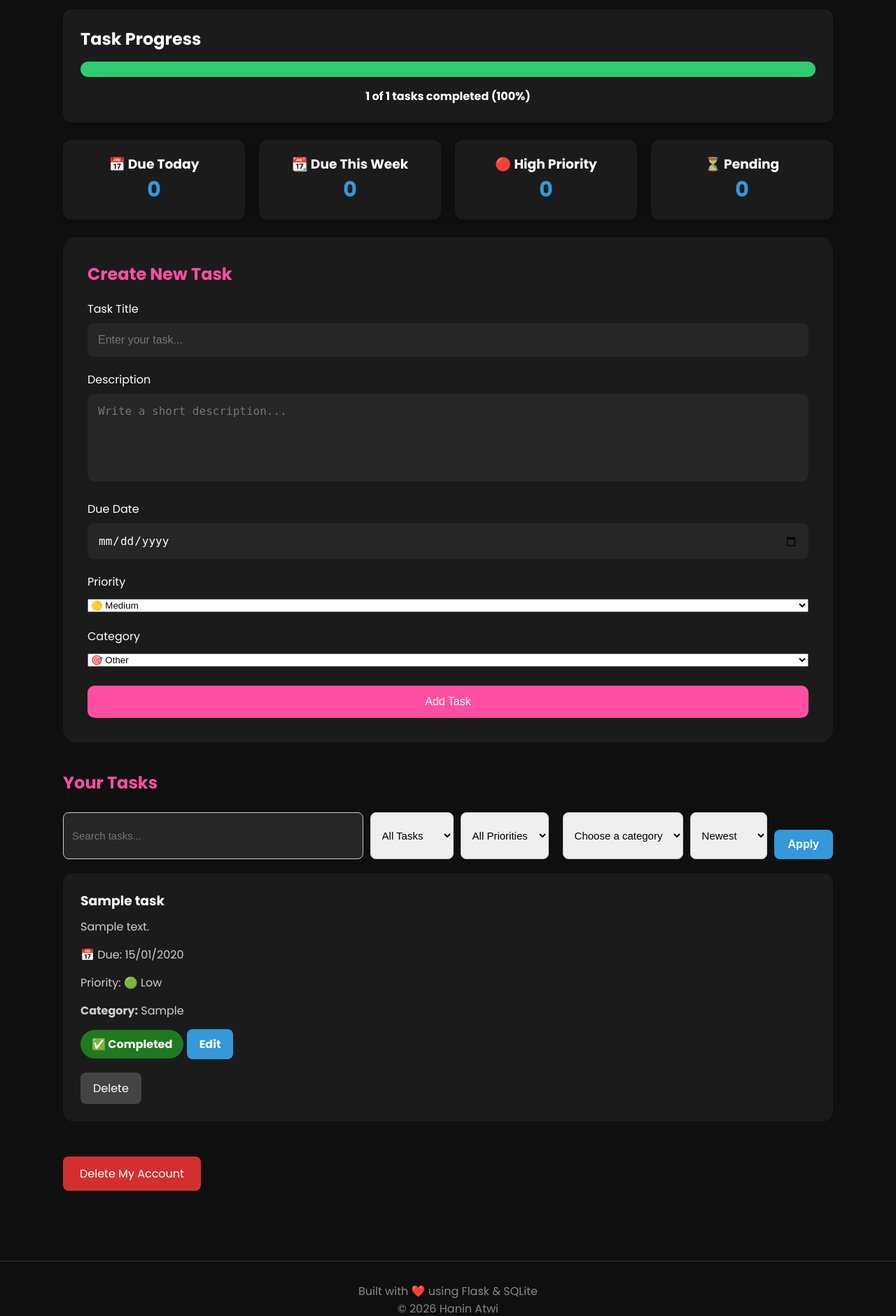
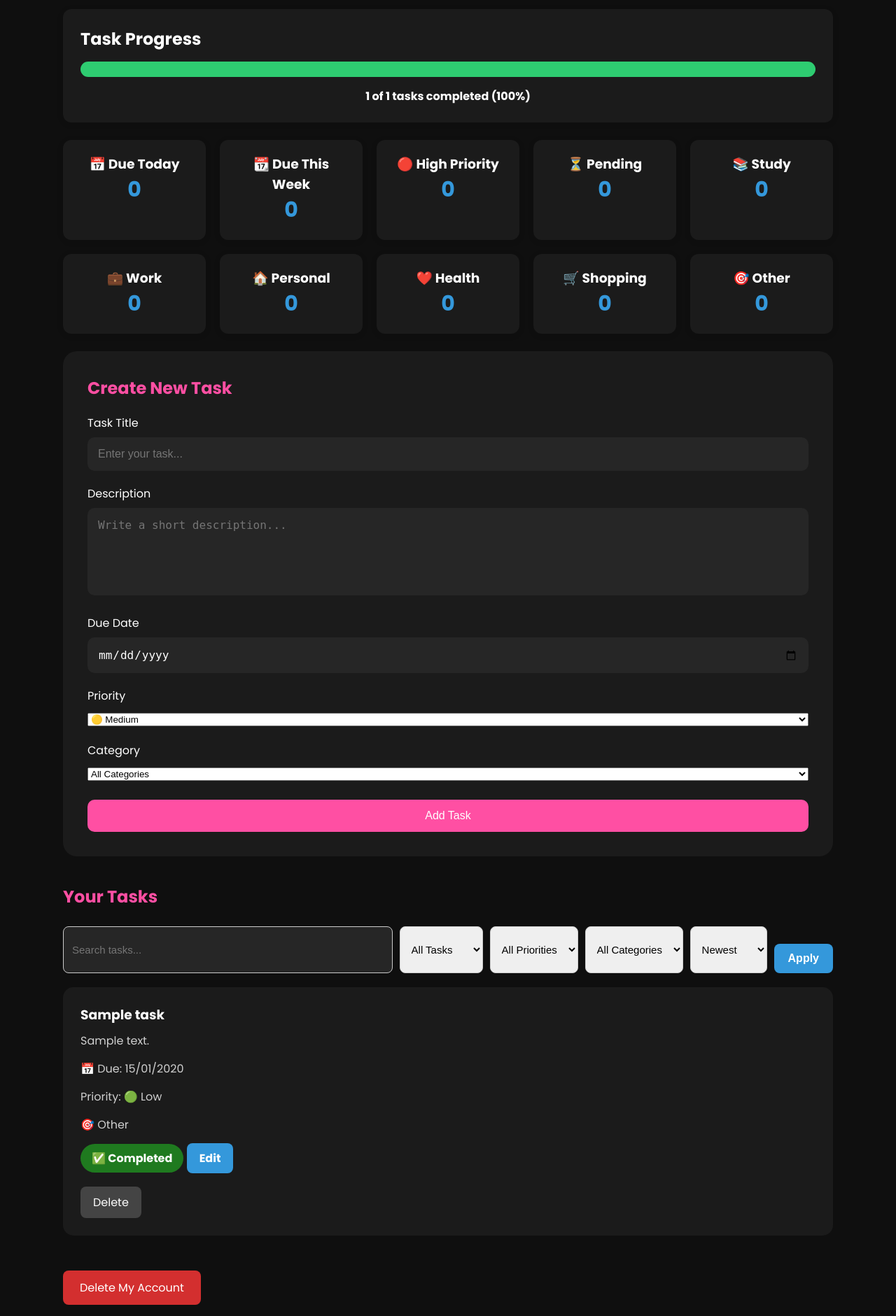
Before and after one commit to haninatwi0/TaskFlow, a Flask app: page /dashboard in a window 1280 px wide. Shown: the part 462-2343 px from the top of the page at 70% size. Run offline with Flask 3, Linux system fonts and the light colour scheme; the visitor is signed in with stand-in values (Sample User, id 1); tables that the repository leaves empty hold one stand-in row (values such as "Sample post").

Commit message:
Complete task categories feature

```diff
--- a/app.py
+++ b/app.py
@@ -82,6 +82,7 @@ def dashboard():
     search = request.args.get("search", "").strip()
     status = request.args.get("status", "all")
     priority = request.args.get("priority", "all")
+    category = request.args.get("category", "all")
     sort = request.args.get("sort", "newest")
 
     tasks = Task.query.filter_by(user_id=user.id)
@@ -100,6 +101,9 @@ def dashboard():
 
     if priority != "all":
         tasks = tasks.filter_by(priority=priority)
+
+    if category != "all":
+        tasks = tasks.filter_by(category=category)
 
     if sort == "newest":
         tasks = tasks.order_by(Task.created_at.desc())
@@ -133,6 +137,13 @@ def dashboard():
         if task.priority == "High"
     )
 
+    study_tasks = sum(1 for task in tasks if task.category == "Study")
+    work_tasks = sum(1 for task in tasks if task.category == "Work")
+    personal_tasks = sum(1 for task in tasks if task.category == "Personal")
+    health_tasks = sum(1 for task in tasks if task.category == "Health")
+    shopping_tasks = sum(1 for task in tasks if task.category == "Shopping")
+    other_tasks = sum(1 for task in tasks if task.category == "Other")
+
     pending_tasks = sum(
         1 for task in tasks
         if not task.completed
@@ -154,6 +165,13 @@ def dashboard():
         search=search,
         status=status,
         priority=priority,
+        category=category,
+        study_tasks=study_tasks,
+        work_tasks=work_tasks,
+        personal_tasks=personal_tasks,
+        health_tasks=health_tasks,
+        shopping_tasks=shopping_tasks,
+        other_tasks=other_tasks,
         sort=sort,
         total_tasks=total_tasks,
         completed_tasks=completed_tasks,
--- a/templates/dashboard.html
+++ b/templates/dashboard.html
@@ -98,6 +98,38 @@ Dashboard
 
     </div>
 
+    <div class="summary-card">
+        <h3>📚 Study</h3>
+        <p>{{ study_tasks }}</p>
+    </div>
+
+    <div class="summary-card">
+        <h3>💼 Work</h3>
+        <p>{{ work_tasks }}</p>
+    </div>
+
+    <div class="summary-card">
+        <h3>🏠 Personal</h3>
+        <p>{{ personal_tasks }}</p>
+    </div>
+
+
+    <div class="summary-card">
+        <h3>❤️ Health</h3>
+        <p>{{ health_tasks }}</p>
+    </div>
+
+    <div class="summary-card">
+        <h3>🛒 Shopping</h3>
+        <p>{{ shopping_tasks }}</p>
+    </div>
+
+    <div class="summary-card">
+        <h3>🎯 Other</h3>
+        <p>{{ other_tasks }}</p>
+    </div>
+
+
 </div>
 
 <!-- Create Task -->
@@ -161,38 +193,42 @@ Dashboard
 
         </select>
 
-        <label for="category">
-            Category
-        </label>
+        <label for="category-filter">Category</label>
 
-        <select
-            name="category"
-            id="category"
-            required>
+<select name="category" id="category-filter">
 
-            <option value="">Choose a category</option>
+    <option value="all"
+        {% if category=="all" %}selected{% endif %}>
+        All Categories
+    </option>
 
-            <option value="Study">
+    <option value="Study"
+        {% if category=="Study" %}selected{% endif %}>
         📚 Study
     </option>
 
-            <option value="Work">
+    <option value="Work"
+        {% if category=="Work" %}selected{% endif %}>
         💼 Work
     </option>
 
-            <option value="Personal">
+    <option value="Personal"
+        {% if category=="Personal" %}selected{% endif %}>
         🏠 Personal
     </option>
 
-            <option value="Health">
+    <option value="Health"
+        {% if category=="Health" %}selected{% endif %}>
         ❤️ Health
     </option>
 
-            <option value="Shopping">
+    <option value="Shopping"
+        {% if category=="Shopping" %}selected{% endif %}>
         🛒 Shopping
     </option>
 
-            <option value="Other" selected>
+    <option value="Other"
+        {% if category=="Other" %}selected{% endif %}>
         🎯 Other
     </option>
 
@@ -264,27 +300,42 @@ Dashboard
 
     </select>
 
+<select name="category" id="category-filter">
 
-    <label for="category"></label>
+    <option value="all"
+        {% if category=="all" %}selected{% endif %}>
+        All Categories
+    </option>
 
-    <select
-        name="category"
-        id="category"
-        required>
+    <option value="Study"
+        {% if category=="Study" %}selected{% endif %}>
+        📚 Study
+    </option>
 
-        <option value="">Choose a category</option>
+    <option value="Work"
+        {% if category=="Work" %}selected{% endif %}>
+        💼 Work
+    </option>
 
-        <option value="Study">📚 Study</option>
+    <option value="Personal"
+        {% if category=="Personal" %}selected{% endif %}>
+        🏠 Personal
+    </option>
 
-        <option value="Work">💼 Work</option>
+    <option value="Health"
+        {% if category=="Health" %}selected{% endif %}>
+        ❤️ Health
+    </option>
 
-        <option value="Personal">🏠 Personal</option>
+    <option value="Shopping"
+        {% if category=="Shopping" %}selected{% endif %}>
+        🛒 Shopping
+    </option>
 
-        <option value="Health">❤️ Health</option>
-
-        <option value="Shopping">🛒 Shopping</option>
-
-        <option value="Other">🎯 Other</option>
+    <option value="Other"
+        {% if category=="Other" %}selected{% endif %}>
+        🎯 Other
+    </option>
 
 </select>
 
@@ -373,11 +424,21 @@ Dashboard
 
             </p>
 
-            <p>
+            <p class="task-category">
 
-                <strong>Category:</strong>
-
-                {{ task.category }}
+    {% if task.category == "Study" %}
+        📚 Study
+    {% elif task.category == "Work" %}
+        💼 Work
+    {% elif task.category == "Personal" %}
+        🏠 Personal
+    {% elif task.category == "Health" %}
+        ❤️ Health
+    {% elif task.category == "Shopping" %}
+        🛒 Shopping
+    {% else %}
+        🎯 Other
+    {% endif %}
 
 </p>
 
```
Lines whose indentation alone changed are shown as unchanged.
